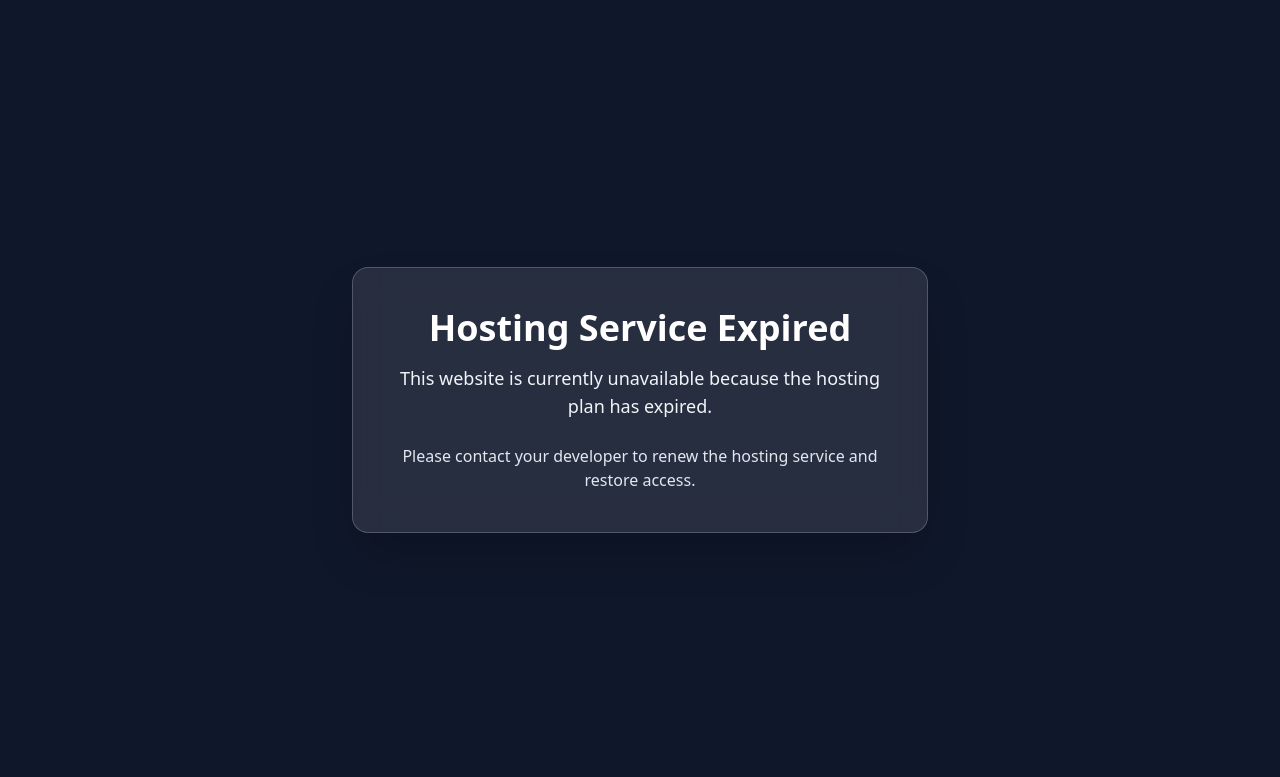
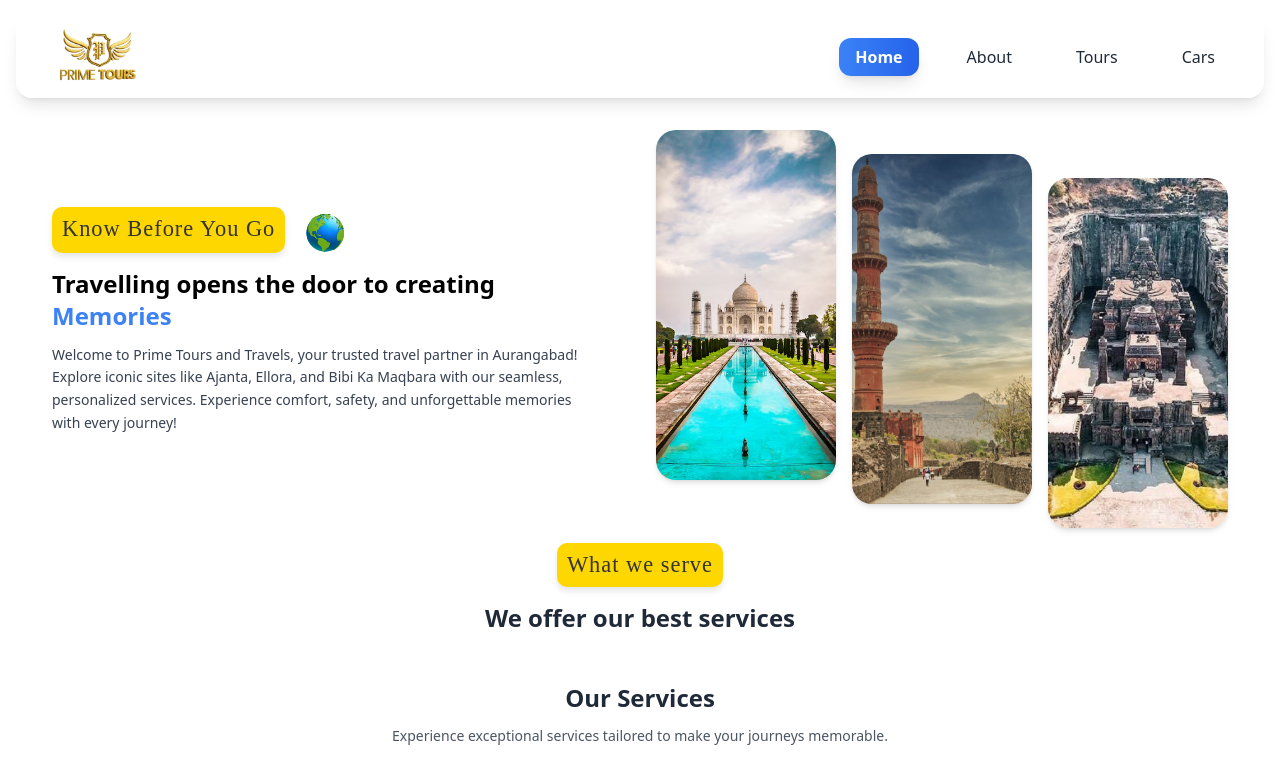
Before and after one commit to iamfaiz55/prime-tours, a React (Vite) app: page / in a window 1280 px wide. Shown: the top 777 px of the page. Built offline with nearby package versions, Linux system fonts and the light colour scheme.

Commit message:
hosting renewed

```diff
--- a/src/App.tsx
+++ b/src/App.tsx
@@ -1,17 +1,17 @@
 import React from 'react'
-// import { BrowserRouter, Route, Routes } from 'react-router-dom'
-// import Layout from './components/Layout'
-// import Home from './routes/home'
-// import About from './pages/About'
-// import CarList from './pages/Car'
-// import TourList from './components/FeaturedTourList'
-// import NotFound from './components/NotFound'
+import { BrowserRouter, Route, Routes } from 'react-router-dom'
+import Layout from './components/Layout'
+import Home from './routes/home'
+import About from './pages/About'
+import CarList from './pages/Car'
+import TourList from './components/FeaturedTourList'
+import NotFound from './components/NotFound'
 import HostingExpired from './pages/HostingExpired'
 
 const App: React.FC = () => {
   return <>
-  <HostingExpired />
-  {/* <BrowserRouter>
+  {/* {/* <HostingExpired />/*} */}
+  <BrowserRouter>
   <Routes>
     <Route path='/' element={<Layout/>}>
     <Route index element={<Home/>} />
@@ -22,7 +22,7 @@ const App: React.FC = () => {
     </Route>
 
   </Routes>
-  </BrowserRouter> */}
+  </BrowserRouter>
   </>
 }
 
```
